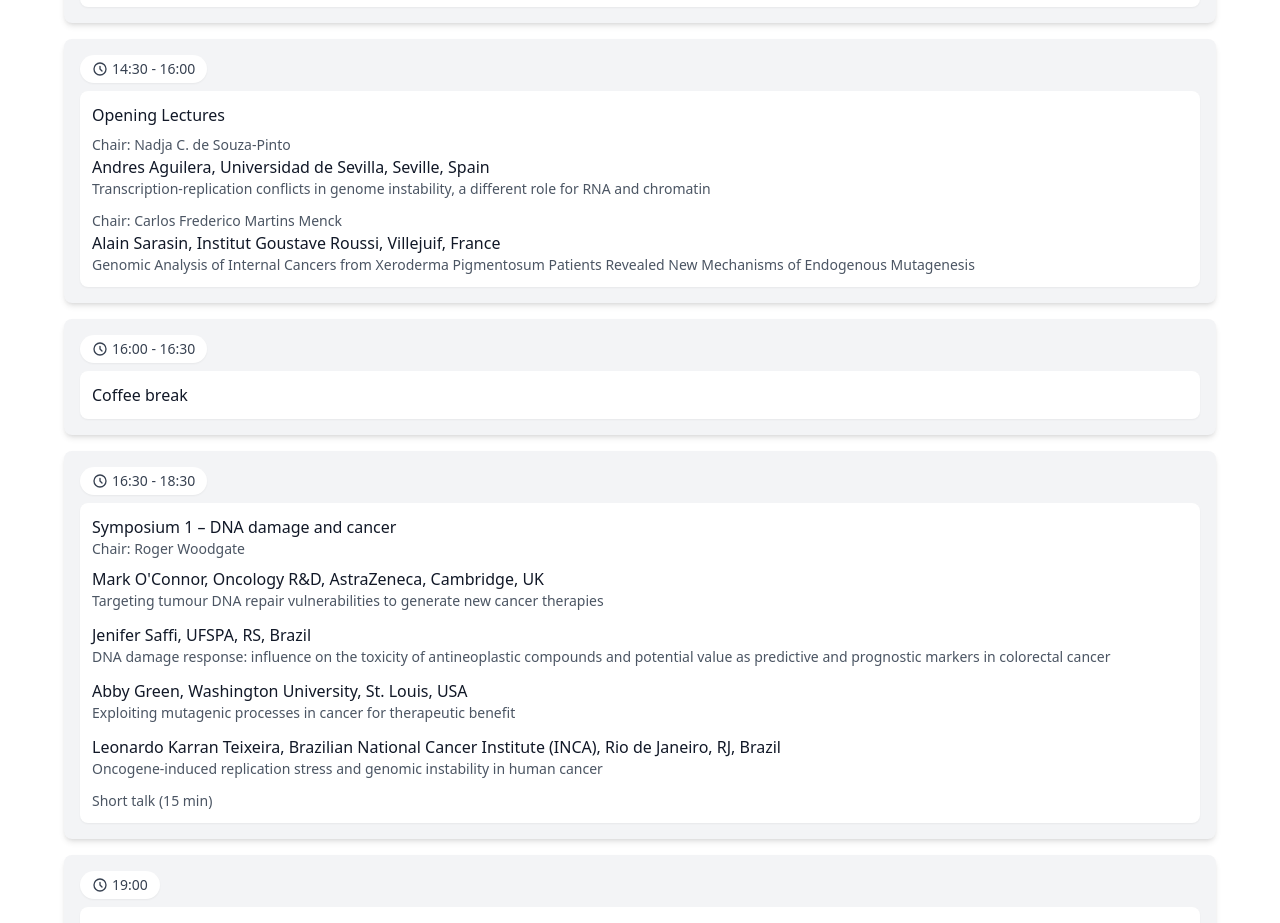
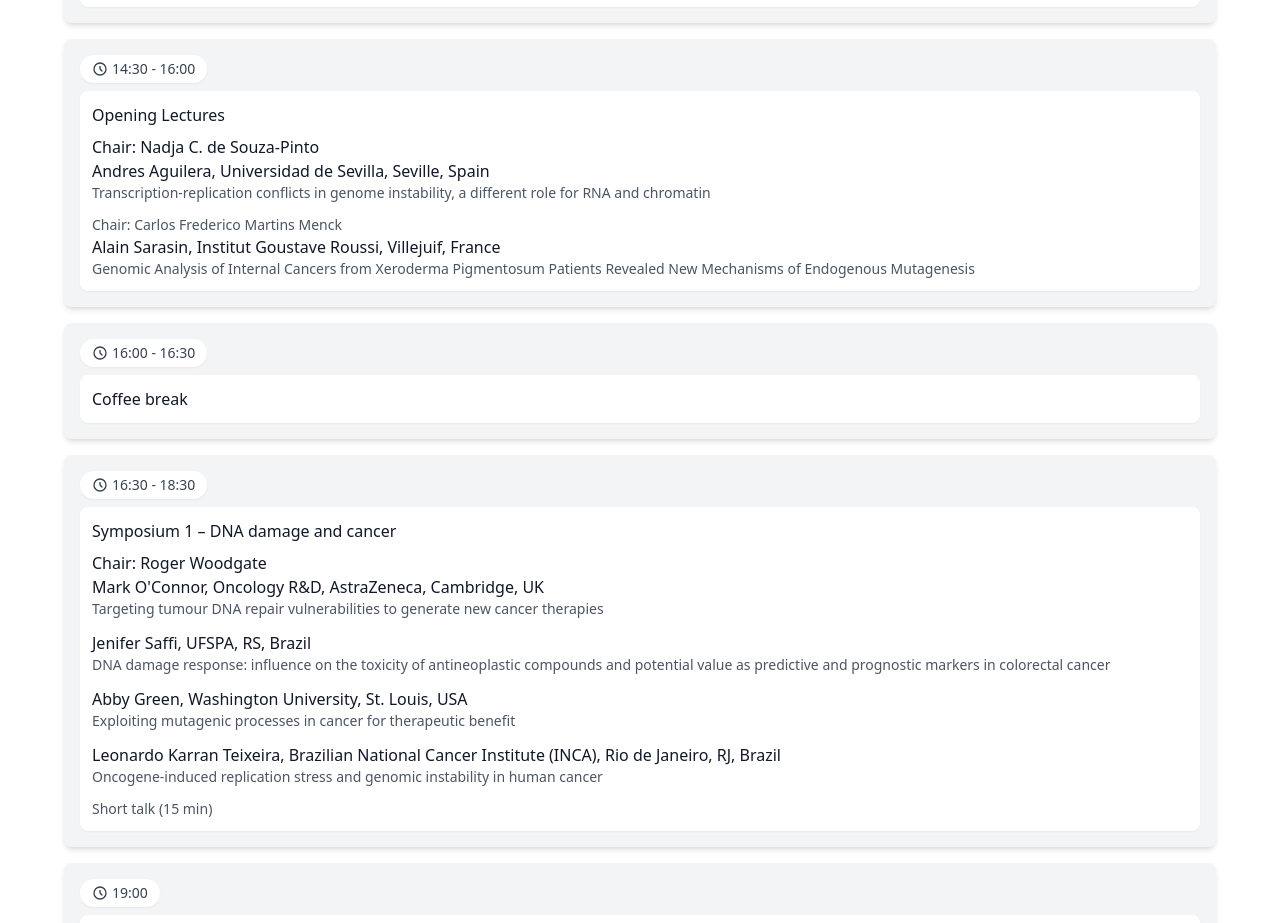
Before and after one commit to Yanomafpk/congresso-icb, a React (Create React App) app in the folder congresso-icb/: page / in a window 1280 px wide. Shown: the part 2120-3043 px from the top of the page. Built offline with nearby package versions, Linux system fonts and the light colour scheme.

Commit message:
feat: corrige calendário de programação

```diff
--- a/congresso-icb/src/App.js
+++ b/congresso-icb/src/App.js
@@ -59,7 +59,7 @@ function App() {
         content: (
           <div className="mt-2 text-left">
             <div className="mb-3 text-left">
-              <p className="text-sm text-gray-600 text-left">Chair: Nadja C. de Souza-Pinto</p>
+              <p className="font-medium  text-gray-900 text-left font-bold">Chair: Nadja C. de Souza-Pinto</p>
               <p className="font-medium text-gray-900 text-left">Andres Aguilera, Universidad de Sevilla, Seville, Spain</p>
               <p className="text-sm text-gray-600 text-left">Transcription-replication conflicts in genome instability, a different role for RNA and chromatin</p>
             </div>
@@ -78,11 +78,11 @@ function App() {
       {
         time: "16:30 - 18:30",
         title: "Symposium 1 – DNA damage and cancer",
-        description: "Chair: Roger Woodgate",
         isComplex: true,
         content: (
           <div className="space-y-3 mt-2 text-left">
             <div>
+              <p className="font-medium text-gray-900 text-left">Chair: Roger Woodgate</p>
               <p className="font-medium text-gray-900 text-left">Mark O'Connor, Oncology R&D, AstraZeneca, Cambridge, UK</p>
               <p className="text-sm text-gray-600 text-left">Targeting tumour DNA repair vulnerabilities to generate new cancer therapies</p>
             </div>
@@ -113,11 +113,11 @@ function App() {
       {
         time: "8:30 - 10:30",
         title: "Symposium 2 – Replication through DNA damage",
-        description: "Chair: Leonardo Karran Teixeira",
         isComplex: true,
         content: (
           <div className="space-y-3 mt-2 text-left">
             <div>
+              <p className="font-medium text-gray-900 text-left">Chair: Leonardo Karran Teixeira</p>
               <p className="font-medium text-gray-900 text-left">Andre Nussenzweig, National Cancer Institute National Institutes of Health, Rockville, MD, USA</p>
               <p className="text-sm text-gray-600 text-left">Structure and repair of replication-coupled DNA breaks</p>
             </div>
@@ -146,11 +146,11 @@ function App() {
       {
         time: "11:00 - 13:00",
         title: "Symposium 3- Genomic stress and aging",
-        description: "Chair: Rodrigo Galhardo",
         isComplex: true,
         content: (
           <div className="space-y-3 mt-2 text-left">
             <div>
+              <p className="font-medium text-gray-900 text-left">Chair: Rodrigo Galhardo</p>
               <p className="font-medium text-gray-900 text-left">Vilhelm Bohr, University of Copenhagen, Copenhagen, Denmark</p>
               <p className="text-sm text-gray-600 text-left">DNA damage signaling to mitochondria in neurodegeneration and aging</p>
             </div>
@@ -183,12 +183,12 @@ function App() {
         content: (
           <div className="mt-2 text-left">
             <div className="mb-3 text-left">
-              <p className="text-sm text-gray-600 text-left">Chair: Carlos Renato Machado</p>
+              <p className="font-medium text-gray-900 text-left">Chair: Carlos Renato Machado</p>
               <p className="font-medium text-gray-900 text-left">Richard McCulloch, University of Glasgow, Glasgow, UK</p>
               <p className="text-sm text-gray-600 text-left">A coherent model for the initiation and execution of trypanosome immune evasion through targeted antigen gene recombination?</p>
             </div>
             <div className="text-left">
-              <p className="text-sm text-gray-600 text-left">Chair: Carlos Frederico Martins Menck</p>
+              <p className="font-medium text-gray-900text-left">Chair: Carlos Frederico Martins Menck</p>
               <p className="font-medium text-gray-900 text-left">Roger Woodgate, National Institutes of Health, Bethesda, MD, USA</p>
               <p className="text-sm text-gray-600 text-left">Regulation of Highly Mutagenic PolVR391 in Enterobacteriaceae</p>
             </div>
@@ -202,11 +202,11 @@ function App() {
       {
         time: "15:50 - 17:15",
         title: "Symposium 4 – Is DNA repair similar for different organisms?",
-        description: "Chair: Nicolas Carlos Hoch",
         isComplex: true,
         content: (
           <div className="space-y-3 mt-2 text-left">
             <div>
+              <p className="font-medium text-gray-900text-left">Chair: Nicolas Carlos Hoch</p>
               <p className="font-medium text-gray-900 text-left">Rodrigo Galhardo, Institute of Biomedical Sciences, Universidade de São Paulo, Brazil</p>
               <p className="text-sm text-gray-600 text-left">Unveiling novel DNA repair pathways in bacteria</p>
             </div>
@@ -231,11 +231,11 @@ function App() {
       {
         time: "8:30 - 10:30",
         title: "Symposium 5 – Responses to genome damage",
-        description: "Chair: Nadja C de Souza-Pinto",
         isComplex: true,
         content: (
           <div className="space-y-3 mt-2 text-left">
             <div>
+              <p className="font-medium text-gray-900text-left">Chair: Nadja C de Souza-Pinto</p>
               <p className="font-medium text-gray-900 text-left">Nicolas Carlos Hoch, Institute of Chemistry, University of São Paulo, Brazil</p>
               <p className="text-sm text-gray-600 text-left">Molecular mechanisms of cell death by PARP1 hyperactivation</p>
             </div>
@@ -264,11 +264,11 @@ function App() {
       {
         time: "11:00 - 13:00",
         title: "Symposium 6 – DNA damage signaling in Eukaryotic cells",
-        description: "Chair: Marcus Smolka",
         isComplex: true,
         content: (
           <div className="space-y-3 mt-2 text-left">
             <div>
+              <p className="font-medium text-gray-900text-left">Chair: Marcus Smolka</p>
               <p className="font-medium text-gray-900 text-left">Marcelo Santos da Silva, Institute of Chemistry, University of São Paulo, Brazil</p>
               <p className="text-sm text-gray-600 text-left">Analysis of cytotoxicity caused by thymidine analogs (BrdU and EdU) incorporation in trypanosomatids</p>
             </div>
@@ -297,11 +297,11 @@ function App() {
       {
         time: "14:00 - 16:10",
         title: "Symposium 7 – Nuclear stress and DNA repair",
-        description: "Chair: Vanesa Gottifredi",
         isComplex: true,
         content: (
           <div className="space-y-3 mt-2 text-left">
             <div>
+              <p className="font-medium text-gray-900text-left">Chair: Vanesa Gottifredi</p>
               <p className="font-medium text-gray-900 text-left">Luis LF Batista, Washington University, St. Louis, USA</p>
               <p className="text-sm text-gray-600 text-left">Stability of the telomerase RNA component is essential for genome integrity and cellular function in the hematopoietic system</p>
             </div>
@@ -335,12 +335,12 @@ function App() {
         content: (
           <div className="mt-2 text-left">
             <div className="mb-3 text-left">
-              <p className="text-sm text-gray-600 text-left">Chair: Carlos Frederico Martins Menck</p>
+              <p className="font-medium text-gray-900 text-left font-bold">Chair: Carlos Frederico Martins Menck</p>
               <p className="font-medium text-gray-900 text-left">Jan Hoeijmakers, Erasmus Medical Center, Rotterdam, The Netherlands</p>
               <p className="text-sm text-gray-600 text-left">DNA damage and transcription stress and the unexpected impact of nutrition on aging and medicine</p>
             </div>
             <div className="text-left">
-              <p className="text-sm text-gray-600 text-left">Chair: Roger Woodgate</p>
+              <p className="font-medium text-gray-900 text-left">Chair: Roger Woodgate</p>
               <p className="font-medium text-gray-900 text-left">Stephen West, The Francis Crick Institute, London, UK</p>
               <p className="text-sm text-gray-600 text-left">Roles of the RAD51 paralogs in DNA repair and replication fork protection – changing paradigms</p>
             </div>
```
